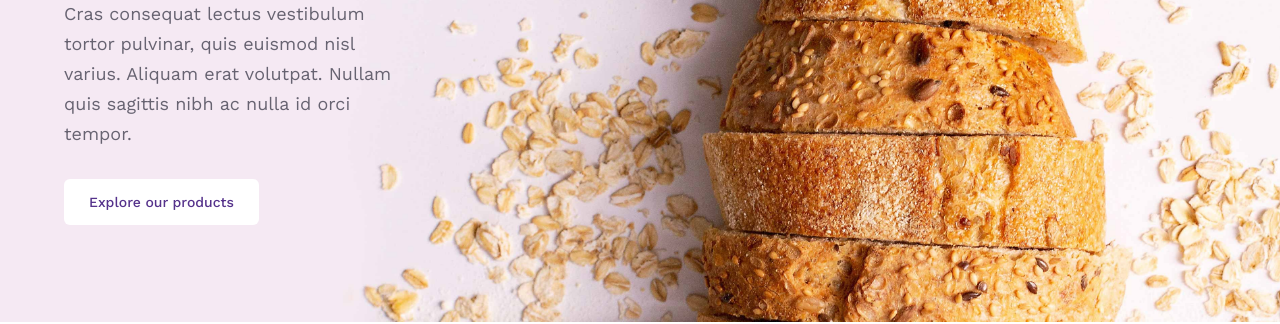
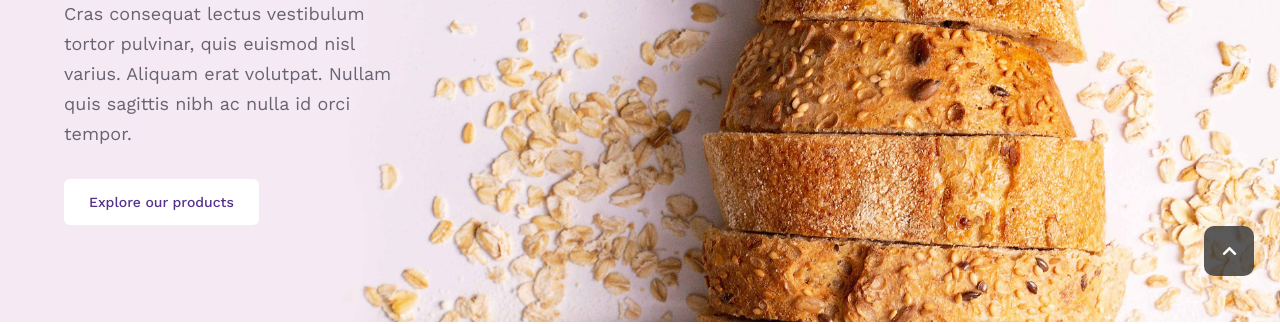
Before and after one commit to lorenaspiller/proj-html-vuejs, a website: page index.html in a window 1280 px wide. Shown: the part 508-832 px from the top of the page. Drawn offline with nearby package versions, Linux system fonts and the light colour scheme; a web font is replaced by a local one.

Commit message:
added chevron back to top
position: fixed

```diff
--- a/index.html
+++ b/index.html
@@ -22,7 +22,7 @@
   </head>
   <body>
     <div id="app" class="wrapper-all">
-      <header class="mb-75">
+      <header id="top" class="mb-75">
         <div class="header-top">
           <!-- logo and nav -->
           <div class="header-top__logo">
@@ -459,7 +459,7 @@
               </div>
               <div class="social-media">
                 <ul class="no-style" v-for="item in socials">
-                  <li class="ml-10"><a class="social-link" :href=" 'https://' + item.address + '.com' "><i :class="item.family + ' ' +  item.prefix + item.title"></i></a></li>
+                  <li class="ml-10"><a target="_blank" class="social-link" :href=" 'https://' + item.address + '.com' "><i :class="item.family + ' ' +  item.prefix + item.title"></i></a></li>
                 </ul>
               </div>
             </div>
@@ -467,6 +467,10 @@
         </div>
         <!-- /footer bottom -->
       </footer>
+
+      <div class="back-to-top">
+        <a href="#top"><i class="fas fa-chevron-up"></i></a>
+      </div>
     </div>
 
     <!-- javascript link -->
--- /dev/null
+++ b/src/Partials/_back-to-top.scss
@@ -0,0 +1,17 @@
+.back-to-top {
+  position: fixed;
+  bottom: 2%;
+  right: 2%;
+
+
+  a {
+    display: block;
+    width: 50px;
+    height: 50px;
+    background-color: $chevronBgColor;
+    opacity: 0.8;
+    border-radius: 10px;
+    @include flexBoxCenterCenter;
+    color: $chevronFontColor;
+  }
+}
--- a/src/Partials/_common.scss
+++ b/src/Partials/_common.scss
@@ -1,3 +1,7 @@
+// smooth scroll
+html {
+  scroll-behavior: smooth;
+}
 // reset
 * {
   margin: 0;
--- a/src/Partials/_variables.scss
+++ b/src/Partials/_variables.scss
@@ -16,6 +16,10 @@ $socialTextBg: linear-gradient(240deg, rgb(240, 237, 245) 10%, rgb(249, 241, 242
 
 // // footer
 $itemsCounterBg: #f0edf5;
+
+// // back to top
+$chevronBgColor: #333;
+$chevronFontColor: #fff;
 
 // FONT SIZES
 $fontH1: 56px;
--- a/src/app.scss
+++ b/src/app.scss
@@ -19,3 +19,4 @@
 @import "Partials/shopping-seasonal";
 @import "Partials/footer-top";
 @import "Partials/footer-bottom";
+@import "Partials/back-to-top";
```
Also changed, not shown: dist/app.css.
